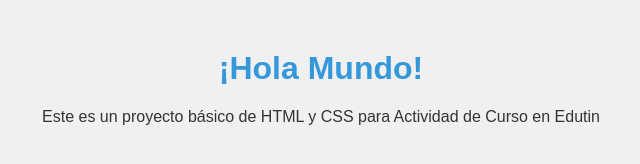
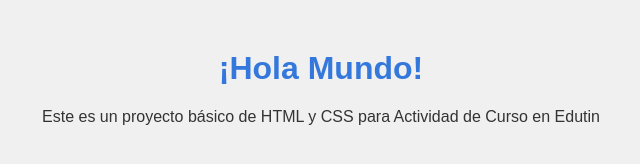
Before and after one commit to aocorp/Proyecto-Web-Ejemplo, a plain HTML site: page index.html in a window 1280 px wide. Shown: the whole page, without its empty margins (319-959 px from the left). Drawn offline with Linux system fonts and the light colour scheme.

Commit message:
Cambio en main

```diff
--- a/styles.css
+++ b/styles.css
@@ -5,7 +5,7 @@ body {
 }
 
 h1 {
-    color: #3498db; /* Color del encabezado */
+    color: #3478db; /* Color del encabezado */
     margin-top: 50px; /* Espaciado superior */
 }
 
```
